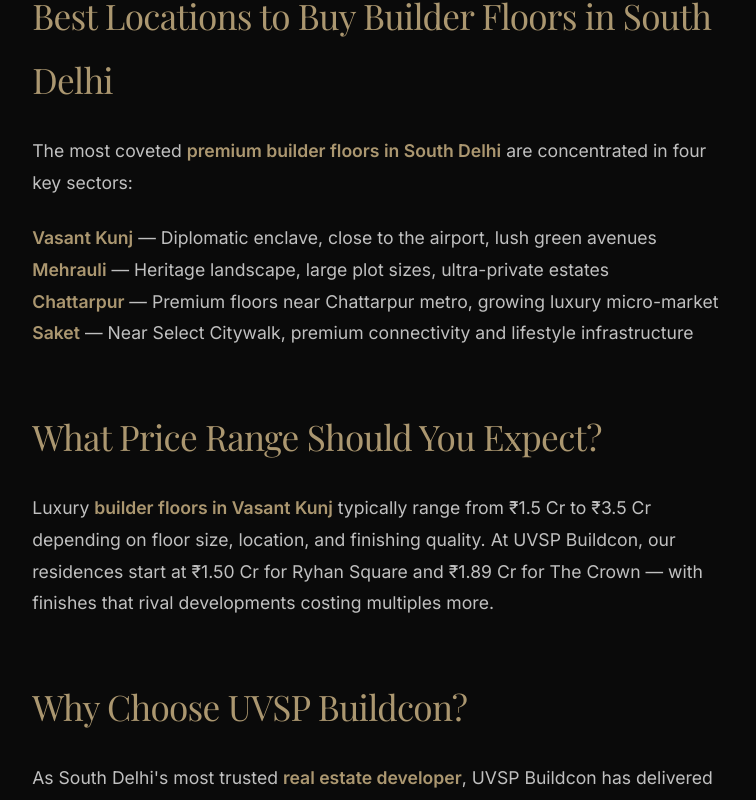
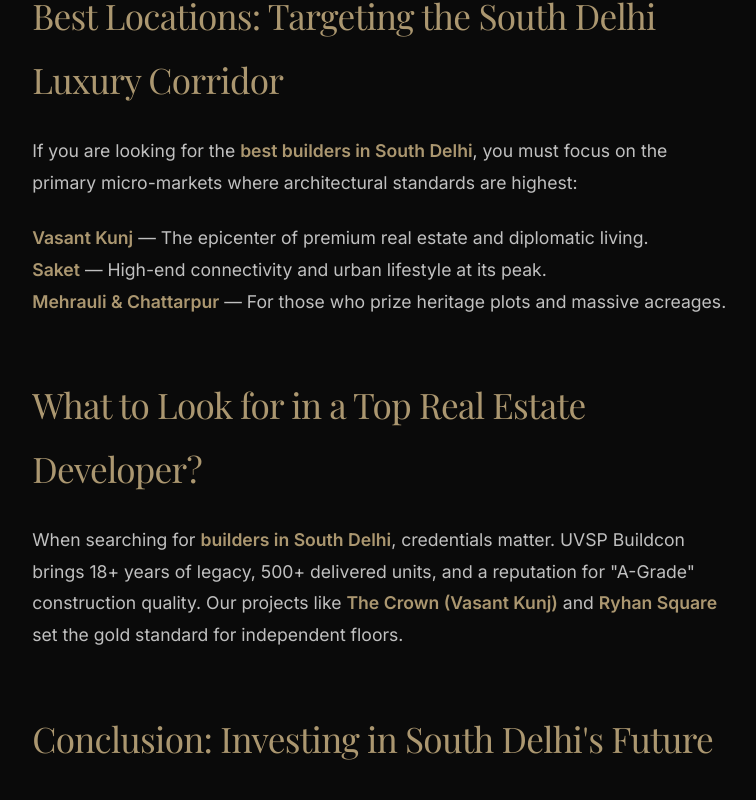
Before and after one commit to skull2candy/uvsp, a React (Vite) app: page /journal/builder-floors-south-delhi-guide in a window 1280 px wide. Shown: the part 1119-1919 px from the top of the page, without its empty margins (259-1015 px from the left). Built offline with nearby package versions, Linux system fonts and the light colour scheme; a web font is replaced by a local one.

Commit message:
feat: complete SEO overhaul for 'Builders in South Delhi' ranking

```diff
--- a/index.html
+++ b/index.html
@@ -8,22 +8,22 @@
     <meta name="theme-color" content="#0A0A0A" />
 
     <!-- Primary Meta Tags -->
-    <title>UVSP Buildcon | Ultra-Luxury Real Estate New Delhi</title>
-    <meta name="title" content="UVSP Buildcon | Ultra-Luxury Real Estate New Delhi" />
-    <meta name="description" content="UVSP Buildcon — India's most coveted luxury residences in Vasant Kunj & Mehrauli, South Delhi. Discover The Crown & Ryhan Square." />
-    <meta name="keywords" content="luxury apartments New Delhi, ultra luxury real estate Vasant Kunj, premium flats South Delhi, UVSP Buildcon" />
+    <title>Top Builders in South Delhi | UVSP Buildcon | Luxury Builder Floors</title>
+    <meta name="title" content="Top Builders in South Delhi | UVSP Buildcon | Luxury Builder Floors" />
+    <meta name="description" content="UVSP Buildcon — The most trusted luxury builder floors and premium residences in Vasant Kunj & Mehrauli, South Delhi. 18+ years of architectural excellence." />
+    <meta name="keywords" content="builders in south delhi, luxury builder floors south delhi, premium properties south delhi, best real estate developers south delhi, buy property vasant kunj, mehrauli luxury floors" />
 
     <!-- Open Graph / Facebook -->
     <meta property="og:type" content="website" />
     <meta property="og:url" content="https://uvspbuildcon.com/" />
-    <meta property="og:title" content="UVSP Buildcon | Ultra-Luxury Real Estate New Delhi" />
+    <meta property="og:title" content="Top Builders in South Delhi | UVSP Buildcon" />
     <meta property="og:description" content="UVSP Buildcon — India's most coveted luxury residences in Vasant Kunj & Mehrauli, South Delhi." />
     <meta property="og:image" content="https://uvspbuildcon.com/the-crown-new.png" />
 
     <!-- Twitter -->
     <meta name="twitter:card" content="summary_large_image" />
     <meta name="twitter:url" content="https://uvspbuildcon.com/" />
-    <meta name="twitter:title" content="UVSP Buildcon | Ultra-Luxury Real Estate New Delhi" />
+    <meta name="twitter:title" content="Top Builders in South Delhi | UVSP Buildcon" />
     <meta name="twitter:description" content="UVSP Buildcon — India's most coveted luxury residences in Vasant Kunj & Mehrauli, South Delhi." />
     <meta name="twitter:image" content="https://uvspbuildcon.com/the-crown-new.png" />
 
--- a/src/App.jsx
+++ b/src/App.jsx
@@ -82,6 +82,7 @@
   }, []);
 
   return (
+    <HelmetProvider>
       <BrowserRouter>
         <PageLoader />
         <ScrollProgress />
@@ -93,6 +94,7 @@
         <Footer />
         <WhatsAppFloat />
       </BrowserRouter>
+    </HelmetProvider>
   );
 }
 
--- a/src/components/About.jsx
+++ b/src/components/About.jsx
@@ -27,8 +27,8 @@
           viewport={{ once: true, margin: "-100px" }}
           transition={{ duration: 1, delay: 0.2, ease: [0.16, 1, 0.3, 1] }}
         >
-          <span className="subtitle">The Philosophy</span>
-          <h2 className="heading-secondary">Redefining Luxury Living</h2>
+          <span className="subtitle">Luxury Developers</span>
+          <h2 className="heading-secondary">Best Builders in South Delhi</h2>
           <p className="about-text">
             At UVSP Buildcon, we believe that true luxury lies in the unseen details. Our architectural vision is rooted in the timeless elegance of Italian design—where form meets function precisely, and natural materials speak their own quiet, profound language.
           </p>
--- a/src/components/Hero.jsx
+++ b/src/components/Hero.jsx
@@ -29,7 +29,7 @@
             animate={{ y: 0, opacity: 1 }}
             transition={{ duration: 1, delay: 0.5 }}
           >
-            18+ Years of Building Trust in South Delhi
+            The Most Trusted Builders in South Delhi
           </motion.span>
           <motion.h1
             className="heading-primary"
@@ -37,7 +37,7 @@
             animate={{ y: 0, opacity: 1 }}
             transition={{ duration: 1, delay: 0.7 }}
           >
-            Crafting Timeless<br />Spaces
+            Premium South Delhi<br />Builder Floors
           </motion.h1>
           <motion.p
             className="hero-subheadline"
--- a/src/components/SEO.jsx
+++ b/src/components/SEO.jsx
@@ -46,8 +46,8 @@
 }) => {
   const fullTitle = title
     ? `${title} | UVSP Buildcon`
-    : 'UVSP Buildcon Pvt. Ltd. | Luxury Builder Floors & Premium Properties in South Delhi';
-  const metaDesc = description || 'Discover luxury builder floors, premium homes, and trusted real estate development in South Delhi with UVSP Buildcon. 18+ years of excellence.';
+    : 'Top Builders in South Delhi | UVSP Buildcon | Luxury Builder Floors';
+  const metaDesc = description || 'UVSP Buildcon — The #1 choice for luxury builder floors and premium homes in South Delhi. 18+ years of excellence in Vasant Kunj, Mehrauli, Saket, and Chattarpur.';
   const canonicalUrl = canonical ? `${SITE_URL}${canonical}` : undefined;
   const ogImage = image || DEFAULT_IMAGE;
 
@@ -65,12 +65,32 @@
     }
   } : null;
 
+  // Add RealEstateListing Schema for broader search impact
+  const listingSchema = {
+    "@context": "https://schema.org",
+    "@type": "ItemList",
+    "itemListElement": [
+      {
+        "@type": "ListItem",
+        "position": 1,
+        "name": "Luxury Builder Floors in Vasant Kunj",
+        "url": `${SITE_URL}/property/the-crown`
+      },
+      {
+        "@type": "ListItem",
+        "position": 2,
+        "name": "Premium Independent Floors in Mehrauli",
+        "url": `${SITE_URL}/property/ryhan-square`
+      }
+    ]
+  };
+
   return (
     <Helmet>
       {/* Core */}
       <title>{fullTitle}</title>
       <meta name="description" content={metaDesc} />
-      <meta name="keywords" content="luxury builder floors South Delhi, premium properties South Delhi, luxury homes Delhi, buy property Vasant Kunj, builder floors Saket, premium floors Chattarpur, UVSP Buildcon, real estate developer South Delhi, luxury real estate New Delhi" />
+      <meta name="keywords" content="builders in south delhi, luxury builder floors south delhi, premium properties south delhi, best real estate developers south delhi, luxury houses delhi, buy property vasant kunj, builder floors saket, independent floors chattarpur, UVSP Buildcon, royal builders delhi" />
       {noindex && <meta name="robots" content="noindex, nofollow" />}
       {canonicalUrl && <link rel="canonical" href={canonicalUrl} />}
 
@@ -89,12 +109,15 @@
       <meta name="twitter:description" content={metaDesc} />
       <meta name="twitter:image" content={ogImage} />
 
-      {/* Local Business Schema */}
+      {/* Structured Data */}
       <script type="application/ld+json">
         {JSON.stringify(localBusinessSchema)}
       </script>
 
-      {/* Article Schema (blog posts) */}
+      <script type="application/ld+json">
+        {JSON.stringify(listingSchema)}
+      </script>
+
       {articleSchema && (
         <script type="application/ld+json">
           {JSON.stringify(articleSchema)}
--- a/src/components/ServiceAreas.jsx
+++ b/src/components/ServiceAreas.jsx
@@ -56,10 +56,10 @@
           transition={{ duration: 1 }}
           style={{ marginBottom: '6rem', maxWidth: '600px' }}
         >
-          <span className="subtitle">Where We Build</span>
-          <h2 className="heading-secondary">Our Prime Locations</h2>
+          <span className="subtitle">Premier Builders in South Delhi</span>
+          <h2 className="heading-secondary">Dominating the South Delhi Luxury Corridor</h2>
           <p style={{ fontFamily: 'Inter, sans-serif', color: 'var(--text-color)', opacity: 0.6, lineHeight: 1.7 }}>
-            50+ delivered projects across South Delhi's most coveted addresses. Every location handpicked for lifestyle, connectivity, and investment value.
+            As the most reputed <strong>builders in South Delhi</strong>, we have delivered 50+ bespoke luxury floors in Vasant Kunj, Mehrauli, Saket, and beyond. Every location is handpicked for elite lifestyle and high capital appreciation.
           </p>
         </motion.div>
 
--- a/src/data/journalData.js
+++ b/src/data/journalData.js
@@ -113,25 +113,24 @@
     date: 'July 01, 2026',
     category: 'Buyer\'s Guide',
     image: '/ryhan-square-new.png',
-    excerpt: 'Everything you need to know before buying a premium builder floor in South Delhi — locations, pricing, what to look for, and why UVSP is Delhi\'s most trusted name.',
+    excerpt: 'The ultimate guide to luxury builder floors in South Delhi for 2026. Learn about the best locations (Vasant Kunj, Saket, Mehrauli), pricing, and why UVSP Buildcon is the top builder in South Delhi.',
     content: `
-      <h2>What Are Builder Floors and Why Are They So Popular in South Delhi?</h2>
-      <p><strong>Luxury builder floors in South Delhi</strong> represent one of the most sought-after residential formats in Delhi's premium real estate market. Unlike high-rise apartments, independent builder floors offer the privacy of a villa with the structure of a modern apartment — a rare combination that high-net-worth buyers prize above all else.</p>
+      <h2>The Rise of Luxury Builder Floors in South Delhi</h2>
+      <p><strong>Luxury builder floors in South Delhi</strong> are currently India's most prestigious residential asset class. As the leading <strong>builders in South Delhi</strong>, UVSP Buildcon understands that modern buyers seek more than just an apartment; they seek the privacy of an independent villa with the security and convenience of a managed residence.</p>
 
-      <h2>Best Locations to Buy Builder Floors in South Delhi</h2>
-      <p>The most coveted <strong>premium builder floors in South Delhi</strong> are concentrated in four key sectors:</p>
+      <h2>Best Locations: Targeting the South Delhi Luxury Corridor</h2>
+      <p>If you are looking for the <strong>best builders in South Delhi</strong>, you must focus on the primary micro-markets where architectural standards are highest:</p>
       <ul>
-        <li><strong>Vasant Kunj</strong> — Diplomatic enclave, close to the airport, lush green avenues</li>
-        <li><strong>Mehrauli</strong> — Heritage landscape, large plot sizes, ultra-private estates</li>
-        <li><strong>Chattarpur</strong> — Premium floors near Chattarpur metro, growing luxury micro-market</li>
-        <li><strong>Saket</strong> — Near Select Citywalk, premium connectivity and lifestyle infrastructure</li>
+        <li><strong>Vasant Kunj</strong> — The epicenter of premium real estate and diplomatic living.</li>
+        <li><strong>Saket</strong> — High-end connectivity and urban lifestyle at its peak.</li>
+        <li><strong>Mehrauli & Chattarpur</strong> — For those who prize heritage plots and massive acreages.</li>
       </ul>
 
-      <h2>What Price Range Should You Expect?</h2>
-      <p>Luxury <strong>builder floors in Vasant Kunj</strong> typically range from ₹1.5 Cr to ₹3.5 Cr depending on floor size, location, and finishing quality. At UVSP Buildcon, our residences start at ₹1.50 Cr for Ryhan Square and ₹1.89 Cr for The Crown — with finishes that rival developments costing multiples more.</p>
+      <h2>What to Look for in a Top Real Estate Developer?</h2>
+      <p>When searching for <strong>builders in South Delhi</strong>, credentials matter. UVSP Buildcon brings 18+ years of legacy, 500+ delivered units, and a reputation for "A-Grade" construction quality. Our projects like <strong>The Crown (Vasant Kunj)</strong> and <strong>Ryhan Square</strong> set the gold standard for independent floors.</p>
 
-      <h2>Why Choose UVSP Buildcon?</h2>
-      <p>As South Delhi's most trusted <strong>real estate developer</strong>, UVSP Buildcon has delivered 500+ happy families and 50+ bespoke projects over 18+ years. Our commitment to transparent pricing, timely possession, and uncompromised quality makes us the first choice for discerning buyers.</p>
+      <h2>Conclusion: Investing in South Delhi's Future</h2>
+      <p>Whether you are buying for self-use or investment, <strong>luxury builder floors in South Delhi</strong> offer unparalleled appreciation. Trusting the right builder ensures that your legacy home is built to last for generations.</p>
     `
   },
   {
```
Also changed, not shown: 1 other file (tests, documents, lock files or other folders). Lines whose indentation alone changed are shown as unchanged.
